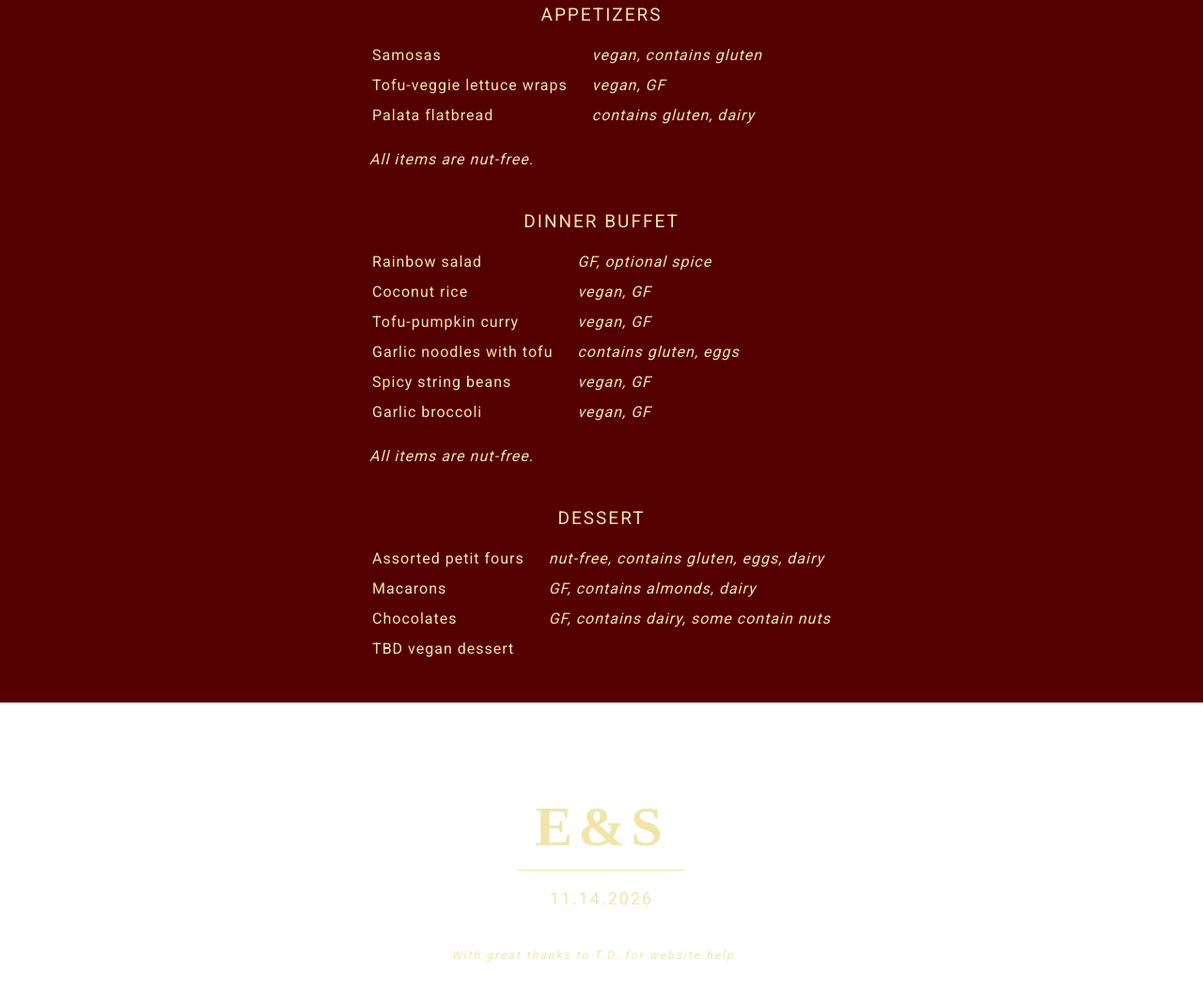
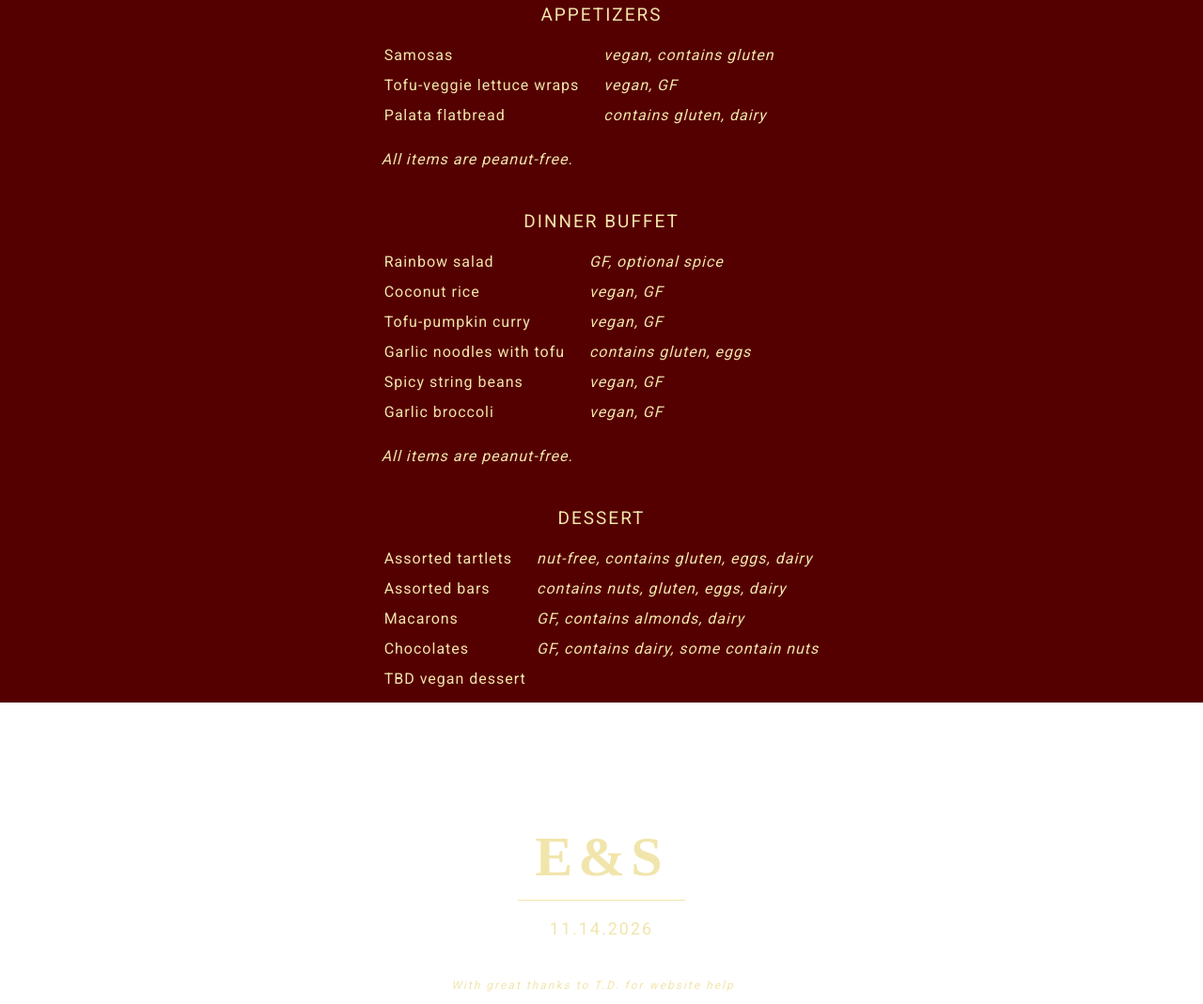
Before and after one commit to shulijones/wedding, a Jekyll site: the page built from menu.md, in a window 1280 px wide. Shown: the part 272-1341 px from the top of the page at 94% size. Built offline with Jekyll 4.4.1, drawn with Linux system fonts in a browser that asks for light colours; some web fonts are replaced; before the commit the page ends 1309 px from its top, so only the background shows below that.

Commit message:
small menu updates

```diff
--- a/menu.md
+++ b/menu.md
@@ -21,7 +21,7 @@ layout: main
     <td><i>contains gluten, dairy</i></td>
   </tr>
 </table>
-      <p><i>All items are nut-free.</i></p>
+      <p><i>All items are peanut-free.</i></p>
       </div>
     <h4 class="section-header">Dinner Buffet</h4>
             <div class="section-item">
@@ -51,14 +51,18 @@ layout: main
     <td><i>vegan, GF</i></td>
   </tr>
 </table>
-      <p><i>All items are nut-free.</i></p>
+      <p><i>All items are peanut-free.</i></p>
       </div>
     <h4 class="section-header">Dessert</h4>
       <div class="section-item">
       <table class="spaced-table">
   <tr>
-    <td>Assorted petit fours &emsp;</td>
+    <td>Assorted tartlets &emsp;</td>
     <td><i>nut-free, contains gluten, eggs, dairy</i></td>
+  </tr>
+  <tr>
+    <td>Assorted bars &emsp;</td>
+    <td><i>contains nuts, gluten, eggs, dairy</i></td>
   </tr>
   <tr>
     <td>Macarons</td>
```
